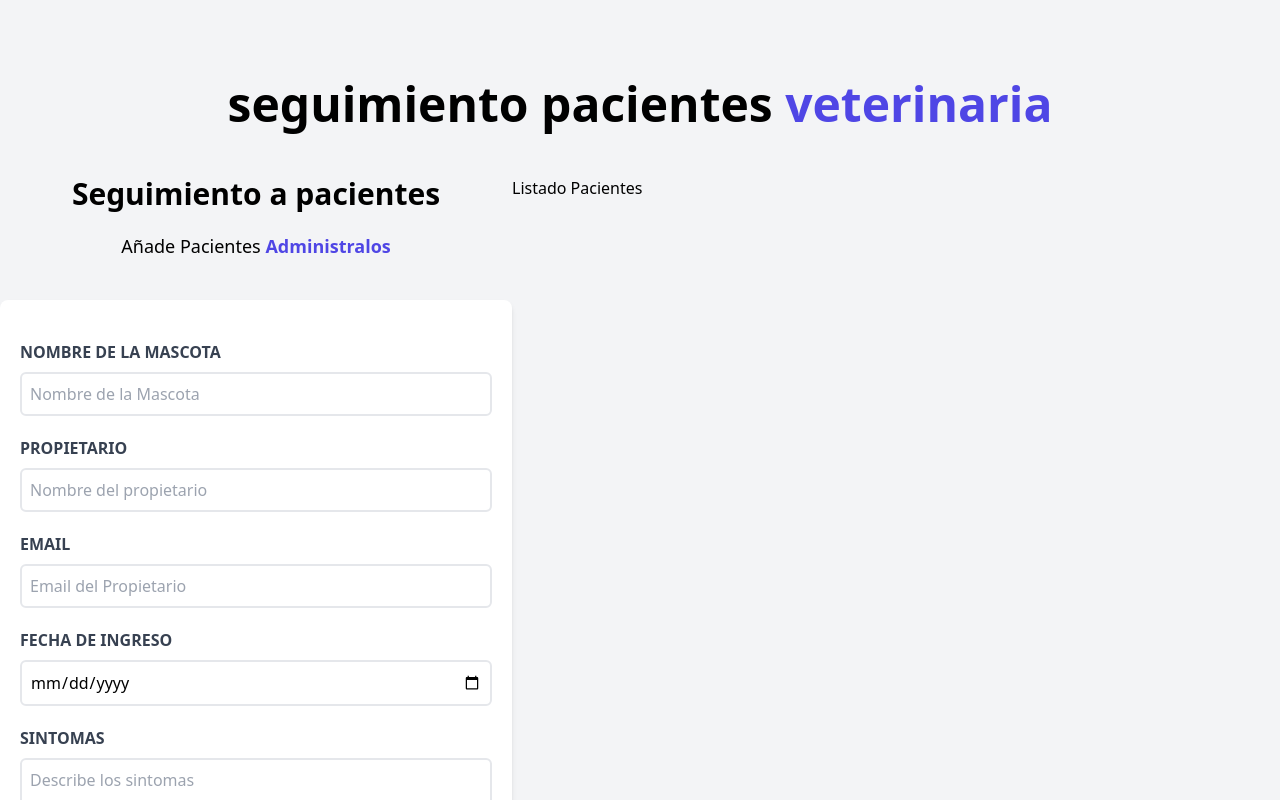
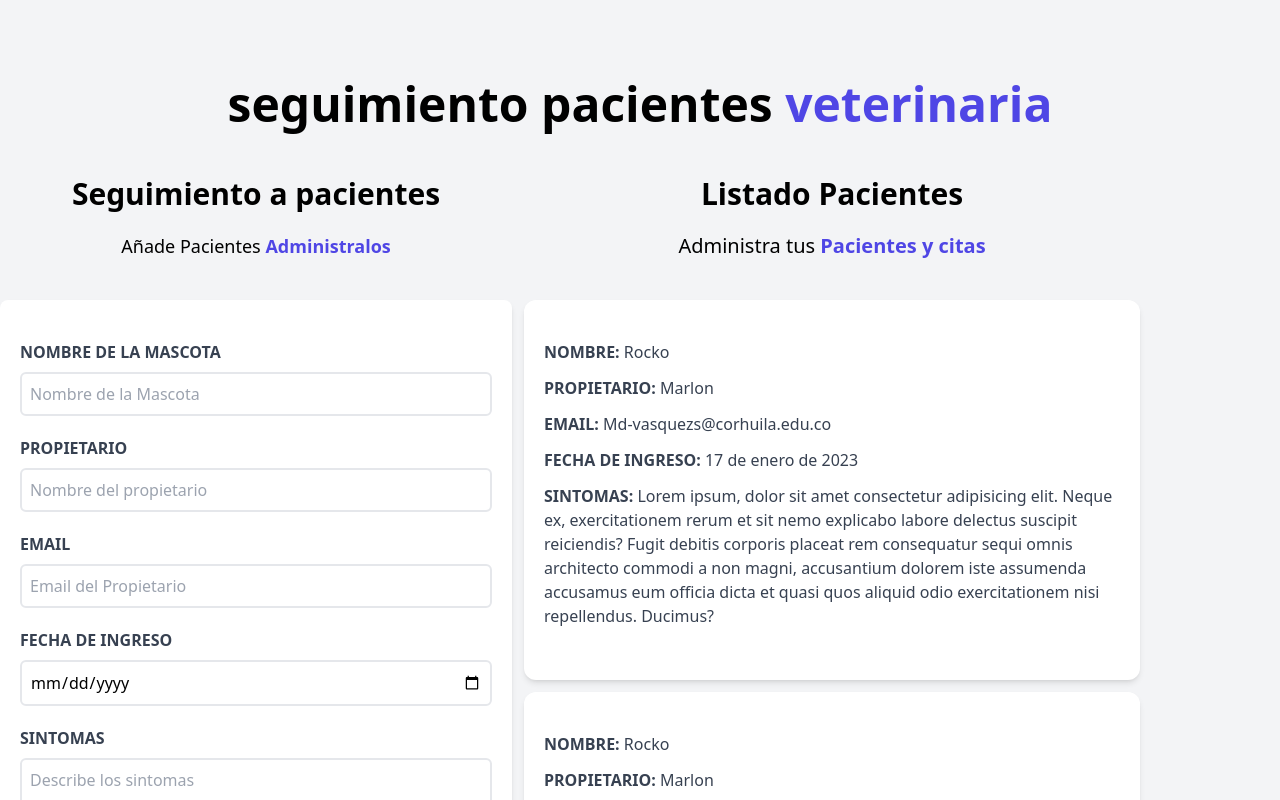
Before and after one commit to marlonvas/Electiva22, a React (Vite) app in the folder citas-react/: page / in a window 1280 px wide. Shown: the top 800 px of the page. Built offline with nearby package versions, Linux system fonts and the light colour scheme.

Commit message:
cambios formulario

```diff
--- a/citas-react/src/components/ListadoPaciente.jsx
+++ b/citas-react/src/components/ListadoPaciente.jsx
@@ -1,9 +1,22 @@
-import React from 'react'
+import Pacientes from "./Pacientes"
+
+Pacientes
 
 function ListadoPaciente() {
   return (
-    <div className=' w-1/2 lg:2-3/5'>
-      <h2>Listado Pacientes</h2>
+    <div className=' md:w-1/2 lg:2-3/5 md:h-screen overflow-y-scroll'>
+      <h2 className='font-black text-3xl text-center'>Listado Pacientes</h2>
+      <p className='text-xl mt-5 mb-10 text-center'>
+        Administra tus {" "}
+        <span className='text-indigo-600 font-bold'>Pacientes y citas</span>
+      </p>
+      <Pacientes />
+      <Pacientes />
+      <Pacientes />
+      <Pacientes />
+
+
+
 
     </div>
   )
--- /dev/null
+++ b/citas-react/src/components/Pacientes.jsx
@@ -0,0 +1,21 @@
+
+const Pacientes = () => {
+  return (
+    <div className="m-3 bg-white shadow-md px-5 py-10 rounded-xl">
+        <p className="font-bold mb-3 text-gray-700 uppercase">Nombre:{" "} <span className='font-normal normal-case'>Rocko</span></p>
+        <p className="font-bold mb-3 text-gray-700 uppercase">Propietario:{" "} <span className='font-normal normal-case'>Marlon</span></p>
+        <p className="font-bold mb-3 text-gray-700 uppercase">Email:{" "} <span className='font-normal normal-case'>Md-vasquezs@corhuila.edu.co</span></p>
+        <p className="font-bold mb-3 text-gray-700 uppercase">Fecha de ingreso:{" "} <span className='font-normal normal-case'>17 de enero de 2023</span></p>
+        <p className="font-bold mb-3 text-gray-700 uppercase">Sintomas:{" "} <span className='font-normal normal-case'>Lorem ipsum, dolor sit amet consectetur adipisicing elit. Neque ex, exercitationem rerum et sit nemo explicabo labore delectus suscipit reiciendis? Fugit debitis corporis placeat rem consequatur sequi omnis architecto commodi a non magni, accusantium dolorem iste assumenda accusamus eum officia dicta et quasi quos aliquid odio exercitationem nisi repellendus. Ducimus?</span></p>
+
+
+
+
+
+
+
+      </div>
+  )
+}
+
+export default Pacientes
```
